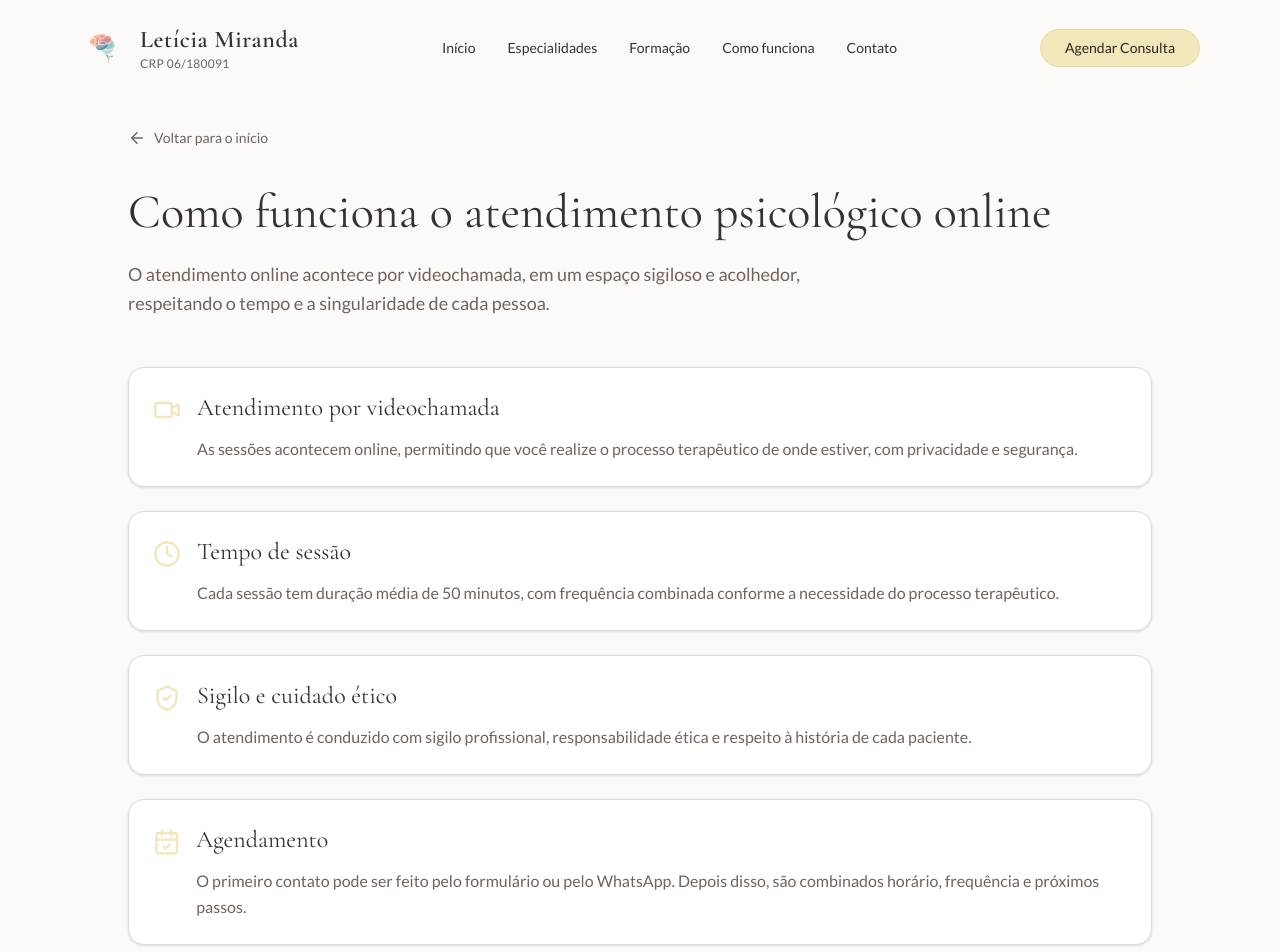
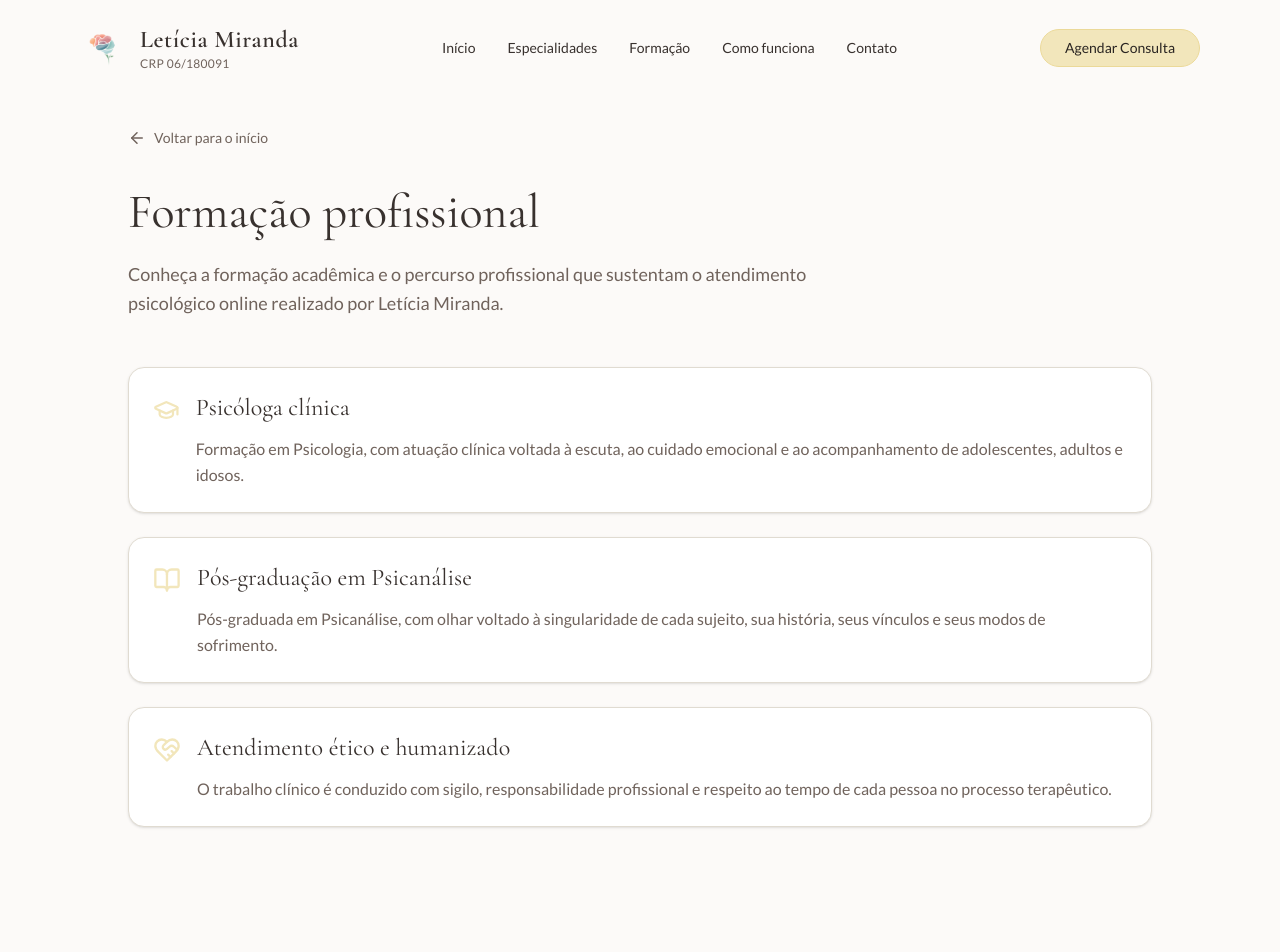
Before and after one commit to GuilhermeMoreiramMKT/Site-Leticia-Miranda-Psicologa, a React (Vite) app: page /formacao in a window 1280 px wide. Shown: the top 952 px of the page. Built offline with nearby package versions, Linux system fonts and the light colour scheme.

Commit message:
Atualização de animação Reveal

```diff
--- a/src/App.tsx
+++ b/src/App.tsx
@@ -1,4 +1,5 @@
-import { Switch, Route, Router as WouterRouter } from "wouter";
+import { useEffect } from "react";
+import { Switch, Route, Router as WouterRouter, useLocation } from "wouter";
 import { QueryClient, QueryClientProvider } from "@tanstack/react-query";
 import { Toaster } from "@/components/ui/toaster";
 import { Toaster as SonnerToaster } from "sonner";
@@ -11,8 +12,27 @@ import ComoFunciona from "@/pages/ComoFunciona";
 
 const queryClient = new QueryClient();
 
+function ScrollToTop() {
+  const [location] = useLocation();
+
+  useEffect(() => {
+    if (window.location.hash) return;
+
+    window.scrollTo({
+      top: 0,
+      left: 0,
+      behavior: "auto",
+    });
+  }, [location]);
+
+  return null;
+}
+
 function Router() {
   return (
+    <>
+      <ScrollToTop />
+
       <Switch>
         <Route path="/" component={Home} />
         <Route path="/especialidades" component={Especialidades} />
@@ -20,6 +40,7 @@ function Router() {
         <Route path="/como-funciona" component={ComoFunciona} />
         <Route component={NotFound} />
       </Switch>
+    </>
   );
 }
 
--- /dev/null
+++ b/src/components/Reveal.tsx
@@ -0,0 +1,41 @@
+import { motion, useReducedMotion, type Variants } from "framer-motion";
+
+type RevealProps = {
+  children: React.ReactNode;
+  className?: string;
+  delay?: number;
+};
+
+export default function Reveal({ children, className = "", delay = 0 }: RevealProps) {
+  const shouldReduceMotion = useReducedMotion();
+
+  const variants: Variants = {
+    hidden: {
+      opacity: 0,
+      y: shouldReduceMotion ? 0 : 28,
+      filter: shouldReduceMotion ? "none" : "blur(6px)",
+    },
+    visible: {
+      opacity: 1,
+      y: 0,
+      filter: "blur(0px)",
+      transition: {
+        duration: 0.7,
+        delay,
+        ease: "easeOut",
+      },
+    },
+  };
+
+  return (
+    <motion.div
+      initial="hidden"
+      whileInView="visible"
+      viewport={{ once: true, amount: 0.18 }}
+      variants={variants}
+      className={className}
+    >
+      {children}
+    </motion.div>
+  );
+}
--- a/src/pages/ComoFunciona.tsx
+++ b/src/pages/ComoFunciona.tsx
@@ -2,6 +2,7 @@ import { Link } from "wouter";
 import { ArrowLeft, Video, Clock, ShieldCheck, CalendarCheck, MessageCircle } from "lucide-react";
 import Header from "@/components/Header";
 import Footer from "@/components/Footer";
+import Reveal from "@/components/Reveal";
 import portraitImg from "@/assets/Leticia-foto.jpg";
 
 export default function ComoFunciona() {
@@ -11,12 +12,15 @@ export default function ComoFunciona() {
 
       <main className="min-h-screen bg-background text-foreground px-4 py-32">
         <div className="max-w-5xl mx-auto">
+          <Reveal>
             <Link href="/" className="inline-flex items-center gap-2 text-sm text-muted-foreground hover:text-foreground mb-10">
               <ArrowLeft size={18} />
               Voltar para o início
             </Link>
+          </Reveal>
 
           <section className="grid md:grid-cols-2 gap-12 items-center mb-16">
+            <Reveal delay={0.06}>
               <div>
                 <h1 className="font-serif text-4xl md:text-5xl text-foreground mb-6">
                   Como funciona o atendimento psicológico online
@@ -26,7 +30,9 @@ export default function ComoFunciona() {
                   O atendimento online acontece por videochamada, em um espaço sigiloso e acolhedor, respeitando o tempo e a singularidade de cada pessoa.
                 </p>
               </div>
+            </Reveal>
 
+            <Reveal delay={0.12}>
               <div className="relative">
                 <div className="absolute -inset-4 bg-secondary/50 rounded-full blur-2xl -z-10"></div>
                 <img
@@ -35,9 +41,11 @@ export default function ComoFunciona() {
                   className="w-[80%] mx-auto rounded-2xl shadow-xl relative z-10 object-cover object-top"
                 />
               </div>
+            </Reveal>
           </section>
 
           <section className="grid gap-6">
+            <Reveal delay={0}>
               <div className="rounded-2xl border bg-card p-6 shadow-sm">
                 <div className="flex items-start gap-4">
                   <Video className="text-primary mt-1" size={28} />
@@ -49,7 +57,9 @@ export default function ComoFunciona() {
                   </div>
                 </div>
               </div>
+            </Reveal>
 
+            <Reveal delay={0.08}>
               <div className="rounded-2xl border bg-card p-6 shadow-sm">
                 <div className="flex items-start gap-4">
                   <Clock className="text-primary mt-1" size={28} />
@@ -61,7 +71,9 @@ export default function ComoFunciona() {
                   </div>
                 </div>
               </div>
+            </Reveal>
 
+            <Reveal delay={0.16}>
               <div className="rounded-2xl border bg-card p-6 shadow-sm">
                 <div className="flex items-start gap-4">
                   <ShieldCheck className="text-primary mt-1" size={28} />
@@ -73,7 +85,9 @@ export default function ComoFunciona() {
                   </div>
                 </div>
               </div>
+            </Reveal>
 
+            <Reveal delay={0.24}>
               <div className="rounded-2xl border bg-card p-6 shadow-sm">
                 <div className="flex items-start gap-4">
                   <CalendarCheck className="text-primary mt-1" size={28} />
@@ -85,7 +99,9 @@ export default function ComoFunciona() {
                   </div>
                 </div>
               </div>
+            </Reveal>
 
+            <Reveal delay={0.32}>
               <div className="rounded-2xl border bg-card p-6 shadow-sm">
                 <div className="flex items-start gap-4">
                   <MessageCircle className="text-primary mt-1" size={28} />
@@ -97,6 +113,7 @@ export default function ComoFunciona() {
                   </div>
                 </div>
               </div>
+            </Reveal>
           </section>
         </div>
       </main>
--- a/src/pages/Formacao.tsx
+++ b/src/pages/Formacao.tsx
@@ -1,88 +1,77 @@
 import { Link } from "wouter";
-import { ArrowLeft, Video, Clock, ShieldCheck, CalendarCheck, MessageCircle } from "lucide-react";
+import { ArrowLeft, GraduationCap, BookOpen, HeartHandshake } from "lucide-react";
 import Header from "@/components/Header";
 import Footer from "@/components/Footer";
+import Reveal from "@/components/Reveal";
 
-export default function ComoFunciona() {
+export default function Formacao() {
   return (
     <div className="min-h-[100dvh] bg-background text-foreground font-sans overflow-x-hidden">
       <Header />
 
       <main className="min-h-screen bg-background text-foreground px-4 py-32">
         <div className="max-w-5xl mx-auto">
+          <Reveal>
             <Link href="/" className="inline-flex items-center gap-2 text-sm text-muted-foreground hover:text-foreground mb-10">
               <ArrowLeft size={18} />
               Voltar para o início
             </Link>
+          </Reveal>
 
+          <Reveal delay={0.06}>
             <h1 className="font-serif text-4xl md:text-5xl text-foreground mb-6">
-            Como funciona o atendimento psicológico online
+              Formação profissional
             </h1>
+          </Reveal>
 
+          <Reveal delay={0.12}>
             <p className="text-lg text-muted-foreground leading-relaxed max-w-3xl mb-12">
-            O atendimento online acontece por videochamada, em um espaço sigiloso e acolhedor, respeitando o tempo e a singularidade de cada pessoa.
+              Conheça a formação acadêmica e o percurso profissional que sustentam o atendimento psicológico online realizado por Letícia Miranda.
             </p>
+          </Reveal>
 
           <section className="grid gap-6">
+            <Reveal delay={0}>
               <div className="rounded-2xl border bg-card p-6 shadow-sm">
                 <div className="flex items-start gap-4">
-                <Video className="text-primary mt-1" size={28} />
+                  <GraduationCap className="text-primary mt-1" size={28} />
                   <div>
-                  <h2 className="font-serif text-2xl mb-3">Atendimento por videochamada</h2>
+                    <h2 className="font-serif text-2xl mb-3">Psicóloga clínica</h2>
                     <p className="text-muted-foreground leading-relaxed">
-                    As sessões acontecem online, permitindo que você realize o processo terapêutico de onde estiver, com privacidade e segurança.
+                      Formação em Psicologia, com atuação clínica voltada à escuta, ao cuidado emocional e ao acompanhamento de adolescentes, adultos e idosos.
                     </p>
                   </div>
                 </div>
               </div>
+            </Reveal>
 
+            <Reveal delay={0.08}>
               <div className="rounded-2xl border bg-card p-6 shadow-sm">
                 <div className="flex items-start gap-4">
-                <Clock className="text-primary mt-1" size={28} />
+                  <BookOpen className="text-primary mt-1" size={28} />
                   <div>
-                  <h2 className="font-serif text-2xl mb-3">Tempo de sessão</h2>
+                    <h2 className="font-serif text-2xl mb-3">Pós-graduação em Psicanálise</h2>
                     <p className="text-muted-foreground leading-relaxed">
-                    Cada sessão tem duração média de 50 minutos, com frequência combinada conforme a necessidade do processo terapêutico.
+                      Pós-graduada em Psicanálise, com olhar voltado à singularidade de cada sujeito, sua história, seus vínculos e seus modos de sofrimento.
                     </p>
                   </div>
                 </div>
               </div>
+            </Reveal>
 
+            <Reveal delay={0.16}>
               <div className="rounded-2xl border bg-card p-6 shadow-sm">
                 <div className="flex items-start gap-4">
-                <ShieldCheck className="text-primary mt-1" size={28} />
+                  <HeartHandshake className="text-primary mt-1" size={28} />
                   <div>
-                  <h2 className="font-serif text-2xl mb-3">Sigilo e cuidado ético</h2>
+                    <h2 className="font-serif text-2xl mb-3">Atendimento ético e humanizado</h2>
                     <p className="text-muted-foreground leading-relaxed">
-                    O atendimento é conduzido com sigilo profissional, responsabilidade ética e respeito à história de cada paciente.
+                      O trabalho clínico é conduzido com sigilo, responsabilidade profissional e respeito ao tempo de cada pessoa no processo terapêutico.
                     </p>
                   </div>
                 </div>
               </div>
-
-            <div className="rounded-2xl border bg-card p-6 shadow-sm">
-              <div className="flex items-start gap-4">
-                <CalendarCheck className="text-primary mt-1" size={28} />
-                <div>
-                  <h2 className="font-serif text-2xl mb-3">Agendamento</h2>
-                  <p className="text-muted-foreground leading-relaxed">
-                    O primeiro contato pode ser feito pelo formulário ou pelo WhatsApp. Depois disso, são combinados horário, frequência e próximos passos.
-                  </p>
-                </div>
-              </div>
-            </div>
-
-            <div className="rounded-2xl border bg-card p-6 shadow-sm">
-              <div className="flex items-start gap-4">
-                <MessageCircle className="text-primary mt-1" size={28} />
-                <div>
-                  <h2 className="font-serif text-2xl mb-3">Primeiro contato</h2>
-                  <p className="text-muted-foreground leading-relaxed">
-                    No primeiro contato, você pode tirar dúvidas sobre o atendimento, valores, disponibilidade de horários e início do processo terapêutico.
-                  </p>
-                </div>
-              </div>
-            </div>
+            </Reveal>
           </section>
         </div>
       </main>
```
Also changed, not shown: src/pages/Especialidades.tsx (+25 -6 lines), src/pages/Home.tsx (+21 -42 lines). Lines whose indentation alone changed are shown as unchanged.
